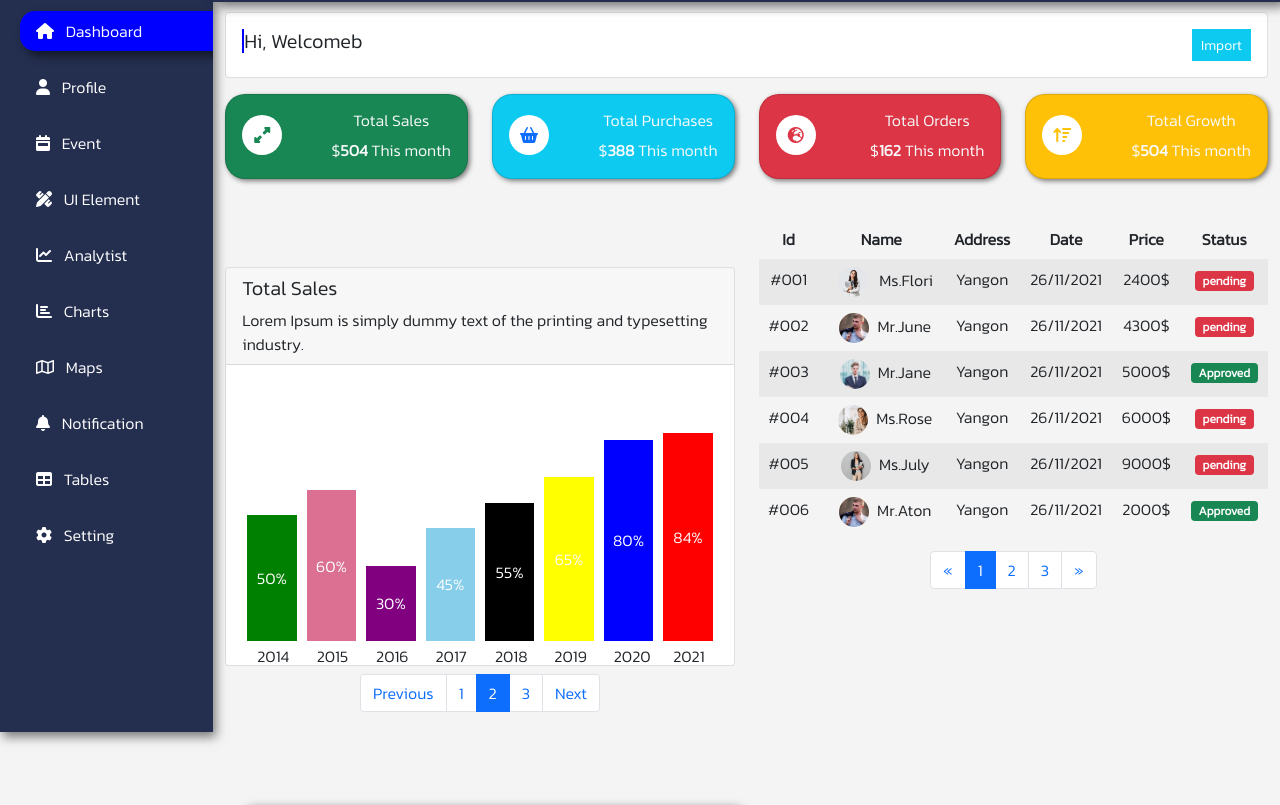
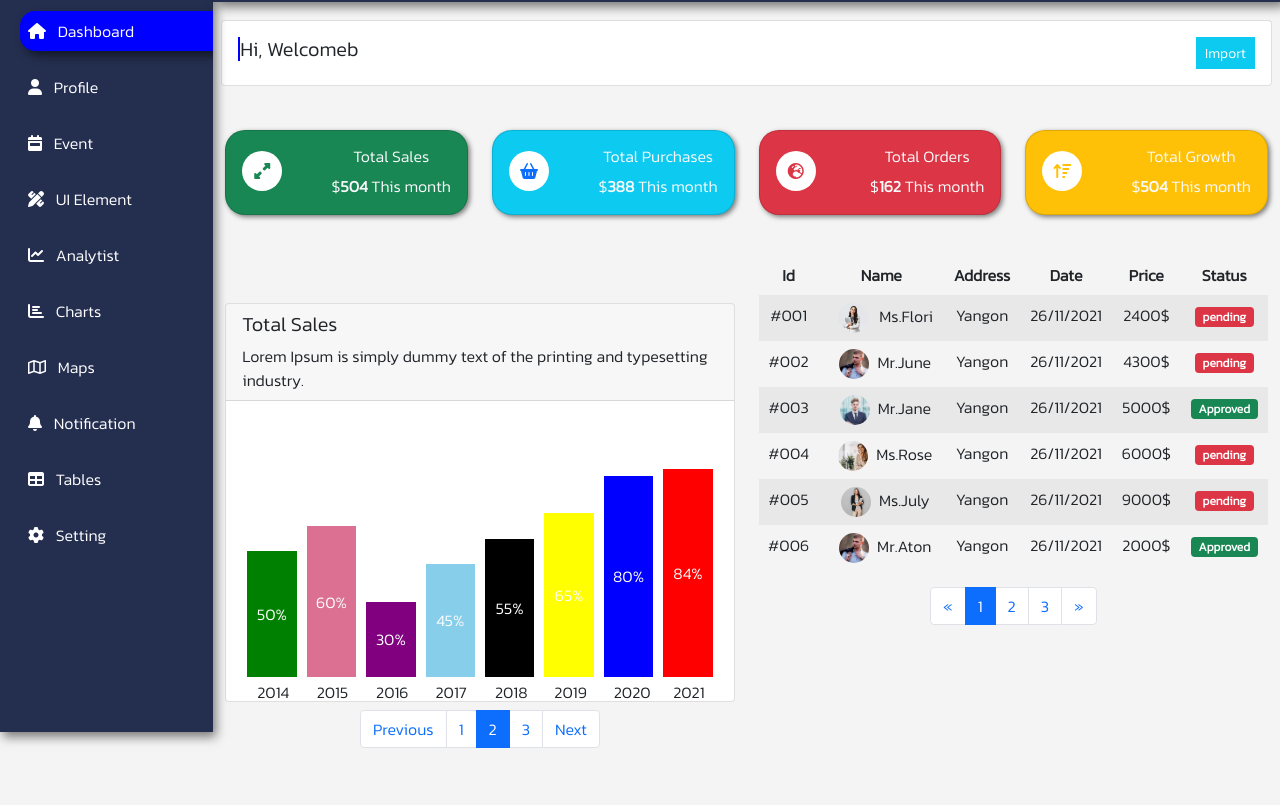
Before and after one commit to AungKyawZaww9/admintemplatefordropwater, a plain HTML site: page index.html in a window 1280 px wide. Shown: the part 68-873 px from the top of the page. Drawn offline with nearby package versions, Linux system fonts and the light colour scheme.

Commit message:
index.html

```diff
--- a/index.html
+++ b/index.html
@@ -21,7 +21,7 @@
       <!-- START NAVBAR  -->
       <nav class="navbar navbar-expand-md navbar-light">
 
-        <button class="navbar-toggler ms-auto me-4 my-3 text-primary" data-bs-toggle="collapse" data-bs-target="#mycollapse">
+        <button type="button" class="navbar-toggler ms-auto me-4 my-3 text-primary" data-bs-toggle="collapse" data-bs-target="#mycollapse">
             <!-- <span class="navbar-toggler-icon"></span> -->
             <div class="box boxones"></div>
             <div class="box boxtwos"></div>
@@ -45,17 +45,17 @@
                         </div> -->
 
 
-                        <ul class="navbar-nav flex-column ">
-                            <li class="nav-item"><a href="#" class="nav-link text-white mb-3 mx-2 currents"><i class="fas fa-home mx-2"></i> Dashboard</a></li>
-                            <li class="nav-item"><a href="#" class="nav-link text-white mb-3 mx-2 effectlinks"><i class="fas fa-user mx-2"></i> Profile</a></li>
-                            <li class="nav-item"><a href="#" class="nav-link text-white mb-3 mx-2 effectlinks"><i class="fas fa-calendar-week mx-2"></i> Event</a></li>
-                            <li class="nav-item"><a href="#" class="nav-link text-white mb-3 mx-2 effectlinks"><i class="fas fa-pencil-ruler mx-2"></i> UI Element</a></li>
-                            <li class="nav-item"><a href="#" class="nav-link text-white mb-3 mx-2 effectlinks"><i class="fas fa-chart-line mx-2"></i> Analytist</a></li>
-                            <li class="nav-item"><a href="#" class="nav-link text-white mb-3 mx-2 effectlinks"><i class="fas fa-chart-bar mx-2"></i> Charts</a></li>
-                            <li class="nav-item"><a href="#" class="nav-link text-white mb-3 mx-2 effectlinks"><i class="far fa-map mx-2"></i> Maps</a></li>
-                            <li class="nav-item"><a href="#" class="nav-link text-white mb-3 mx-2 effectlinks"><i class="fas fa-bell mx-2"></i> Notification</a></li>
-                            <li class="nav-item"><a href="#" class="nav-link text-white mb-3 mx-2 effectlinks"><i class="fas fa-table mx-2"></i> Tables</a></li>
-                            <li class="nav-item"><a href="#" class="nav-link text-white mb-3 mx-2 effectlinks"><i class="fas fa-cog mx-2"></i> Setting</a></li>
+                        <ul class="navbar-nav flex-column">
+                            <li class="nav-item"><a href="#" class="nav-link text-white mb-3 mx-2 currents"><i class="fas fa-home me-2"></i> Dashboard</a></li>
+                            <li class="nav-item"><a href="#" class="nav-link text-white mb-3 mx-2 effectlinks"><i class="fas fa-user me-2"></i> Profile</a></li>
+                            <li class="nav-item"><a href="#" class="nav-link text-white mb-3 mx-2 effectlinks"><i class="fas fa-calendar-week me-2"></i> Event</a></li>
+                            <li class="nav-item"><a href="#" class="nav-link text-white mb-3 mx-2 effectlinks"><i class="fas fa-pencil-ruler me-2"></i> UI Element</a></li>
+                            <li class="nav-item"><a href="#" class="nav-link text-white mb-3 mx-2 effectlinks"><i class="fas fa-chart-line me-2"></i> Analytist</a></li>
+                            <li class="nav-item"><a href="#" class="nav-link text-white mb-3 mx-2 effectlinks"><i class="fas fa-chart-bar me-2"></i> Charts</a></li>
+                            <li class="nav-item"><a href="#" class="nav-link text-white mb-3 mx-2 effectlinks"><i class="far fa-map me-2"></i> Maps</a></li>
+                            <li class="nav-item"><a href="#" class="nav-link text-white mb-3 mx-2 effectlinks"><i class="fas fa-bell me-2"></i> Notification</a></li>
+                            <li class="nav-item"><a href="#" class="nav-link text-white mb-3 mx-2 effectlinks"><i class="fas fa-table me-2"></i> Tables</a></li>
+                            <li class="nav-item"><a href="#" class="nav-link text-white mb-3 mx-2 effectlinks"><i class="fas fa-cog me-2"></i> Setting</a></li>
                         </ul>
 
                     </div>
@@ -63,7 +63,7 @@
 
 
                     <!-- Start Top Side Bar -->
-                    <div class="col-xl-10 col-lg-9 col-md-8 ms-auto fixed-top p-2 topsidebars">
+                    <div class="col-xl-10 col-lg-9 col-md-8 ms-auto fixed-top py-2 topsidebars">
 
                         <div class="row">
                             <div class="col-md-5">
@@ -111,13 +111,13 @@
 
 
       <!-- START WELCOME SECTION  -->
-      <section>
+      <section class="">
           <div class="container-fluid">
-              <div class="row mt-md-3 pt-md-5">
+              <div class="row">
                   <div class="col-xl-10 col-lg-9 col-md-8 ms-auto">
 
-                    <div class="row">
-                        <div class="col-md-12">
+                    <div class="row mt-md-3 pt-md-5 my-3">
+                        <div class="col-sm-12 mb-1 p-2">
                             <div class="card">
                                 <div class="card-body d-flex">
                                     <h5 id="welcome" class="welcome">Hi, Welcomeback!</h5>
@@ -141,7 +141,7 @@
                   <div class="col-xl-10 col-lg-9 col-md-8 ms-auto">
 
                     <div class="row">
-                        <div class="col-xl-3 col-sm-6 my-3">
+                        <div class="col-xl-3 col-md-6 my-3">
                             <div class="card  bg-success cards">
                                 <div class="card-body">
                                     <div class="d-flex text-center justify-content-between">
@@ -156,7 +156,7 @@
                             </div>
                         </div>
 
-                        <div class="col-xl-3 col-sm-6 my-3">
+                        <div class="col-xl-3 col-md-6 my-3">
                             <div class="card  bg-info cards">
                                 <div class="card-body">
                                     <div class="d-flex text-center justify-content-between">
@@ -221,8 +221,9 @@
                   <div class="col-xl-10 col-lg-9 col-md-8 ms-auto">
 
                     <div class="row">
+
                         <!-- Start Chart Table Section  -->
-                        <div class="col-md-6 my-5">
+                        <div class="col-xl-6 col-12 my-5">
                             <div class="card">
                                 <div class="card-header">
                                     <h5 class="text-bolder">Total Sales</h5>
@@ -315,7 +316,7 @@
 
 
                         <!-- Start Table Section  -->
-                        <div class="col-md-6 mb-4">
+                        <div class="col-xl-6 col-12 mb-4">
 
                             <table class="table table-borderless table-striped text-center">
                                 <thead>
```
